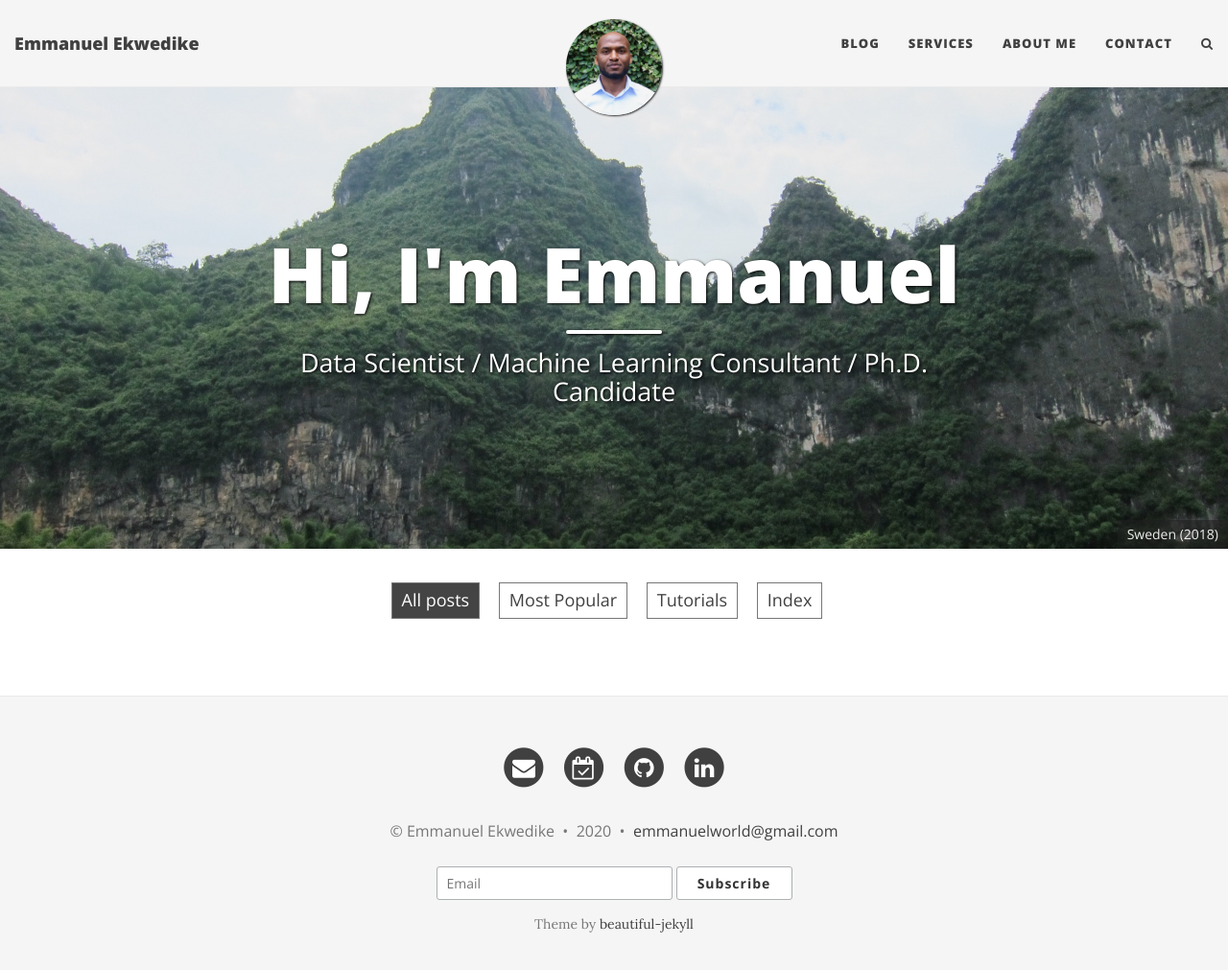
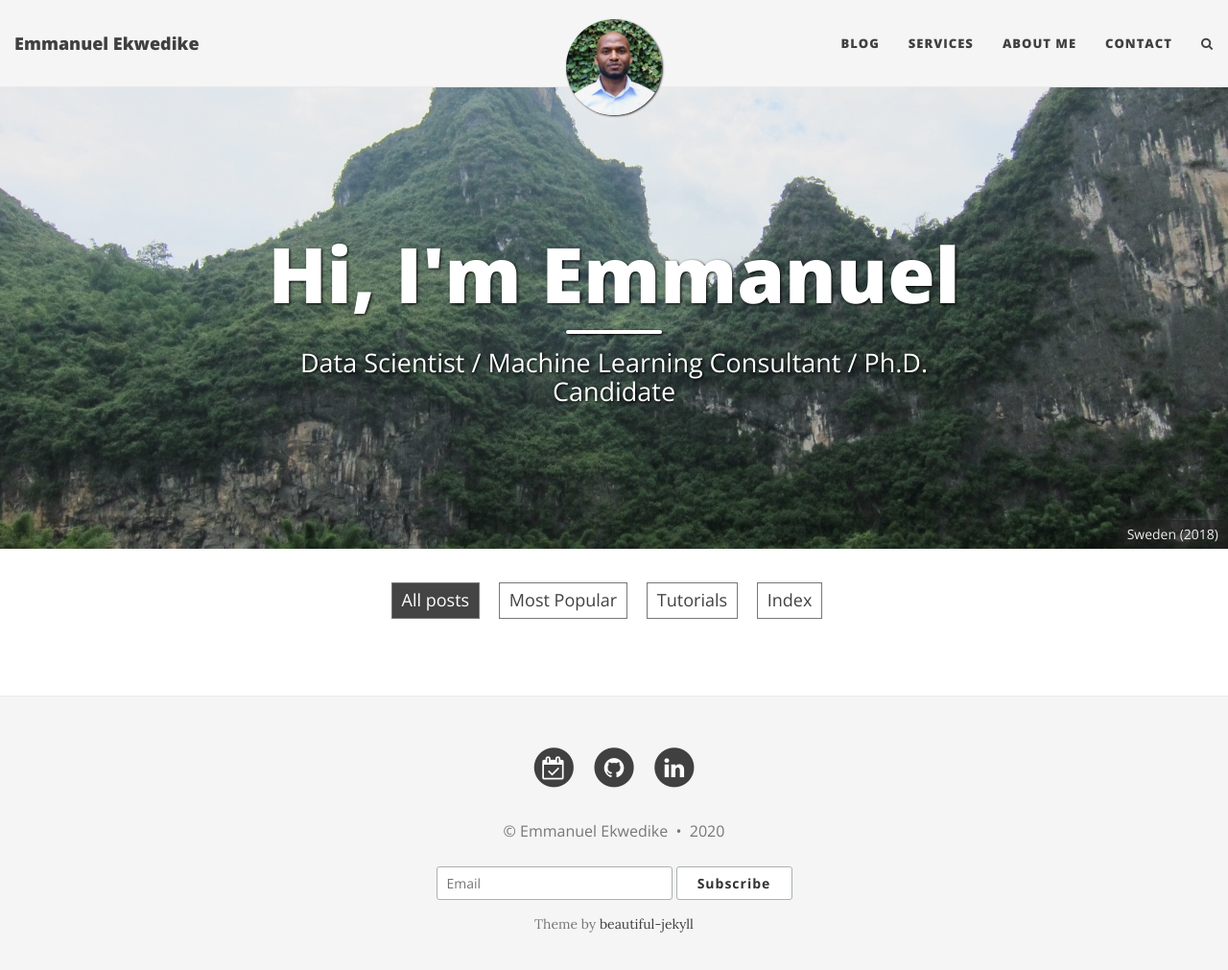
Before and after one commit to eekwedike/eekwedike.github.io, a Jekyll site: the page built from index.html, in a window 1280 px wide and 1024 px high. Shown: the top 1011 px of the window at 96% size. Built offline with Jekyll 4.4.1, drawn with Linux system fonts in a browser that asks for light colours; nearby versions of some CDN libraries; the list of posts is cut into pages by our own code; some of the changed lines change nothing that is shown.

Commit message:
update footer

```diff
--- a/_config.yml
+++ b/_config.yml
@@ -84,7 +84,7 @@ footer-link-col: "#404040"
 # Important: you must keep the "name" parameter, everything else you can remove
 author:
   name: Emmanuel Ekwedike
-  email: "emmanuelworld@gmail.com"
+#  email: "ekwedike.emmanuel@gmail.com"
   calendly: "viraldatasolutions/30min"
   github: eekwedike
   linkedin: eekwedike
@@ -112,7 +112,7 @@ author:
 footer-links-active:
   # rss: false
   # facebook: true
-  email: true
+  email: false
   twitter: false
   github: true
   linkedin: true
```
